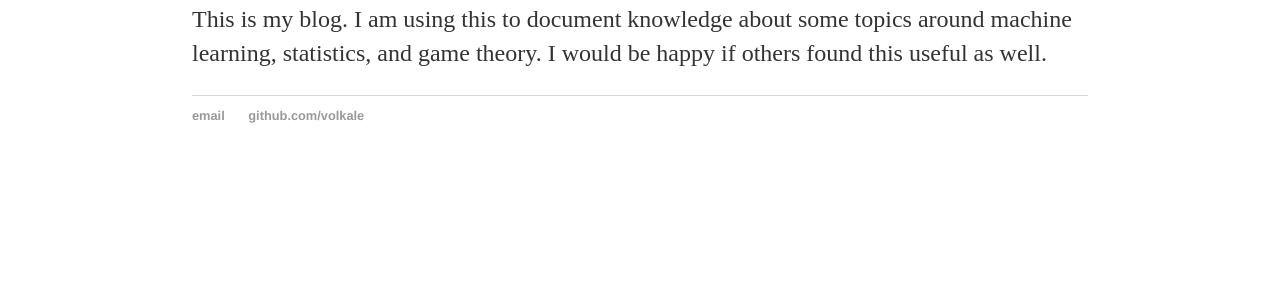
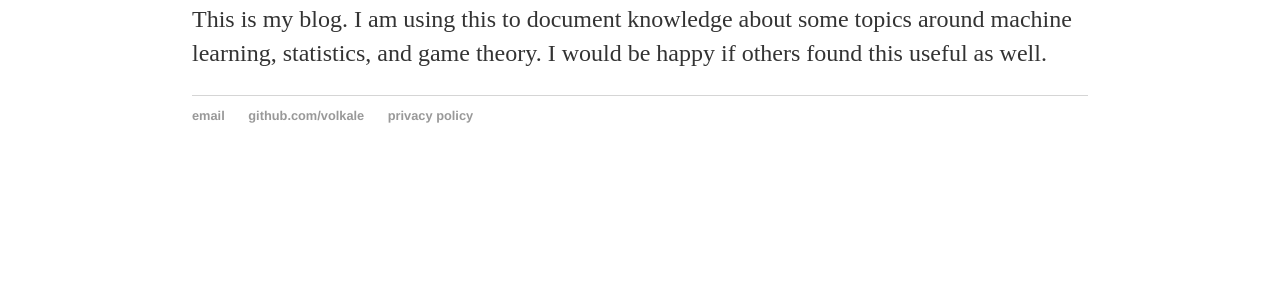
Before and after one commit to volkale/volkale.github.io, a Jekyll site: the page built from index.html, in a window 1280 px wide. Shown: the part 194-494 px from the top of the page. Built offline with Jekyll 4.4.1, drawn with Linux system fonts in a browser that asks for light colours.

Commit message:
Update default.html

```diff
--- a/_layouts/default.html
+++ b/_layouts/default.html
@@ -31,7 +31,9 @@
 	    		<ul>
 	        		<li><a href="mailto:alexv@gmx.de">email</a></li>
 	        		<li><a href="https://github.com/volkale">github.com/volkale</a></li>
+				<li><a href="/privacy">privacy policy</a></li>
 				</ul>
+
 			</footer>
 
 		{% include cookie_consent.html %}
```
